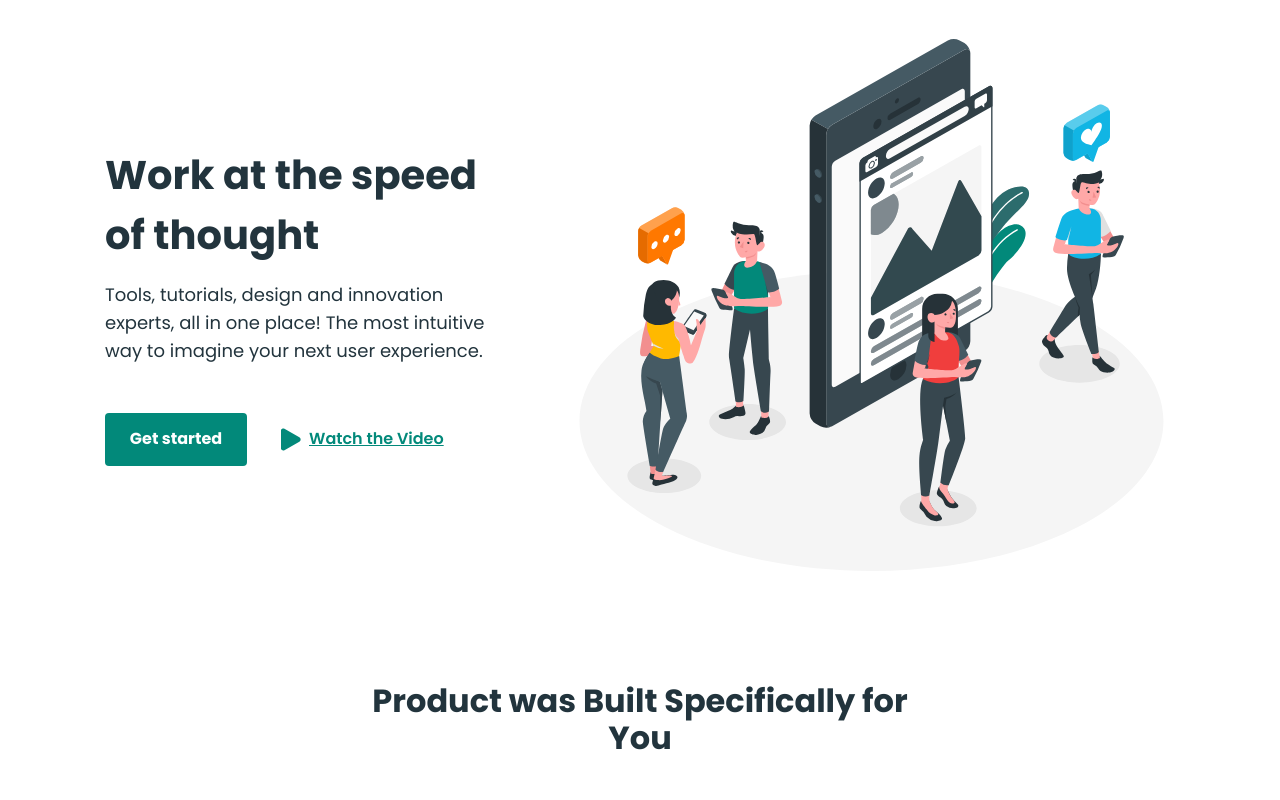
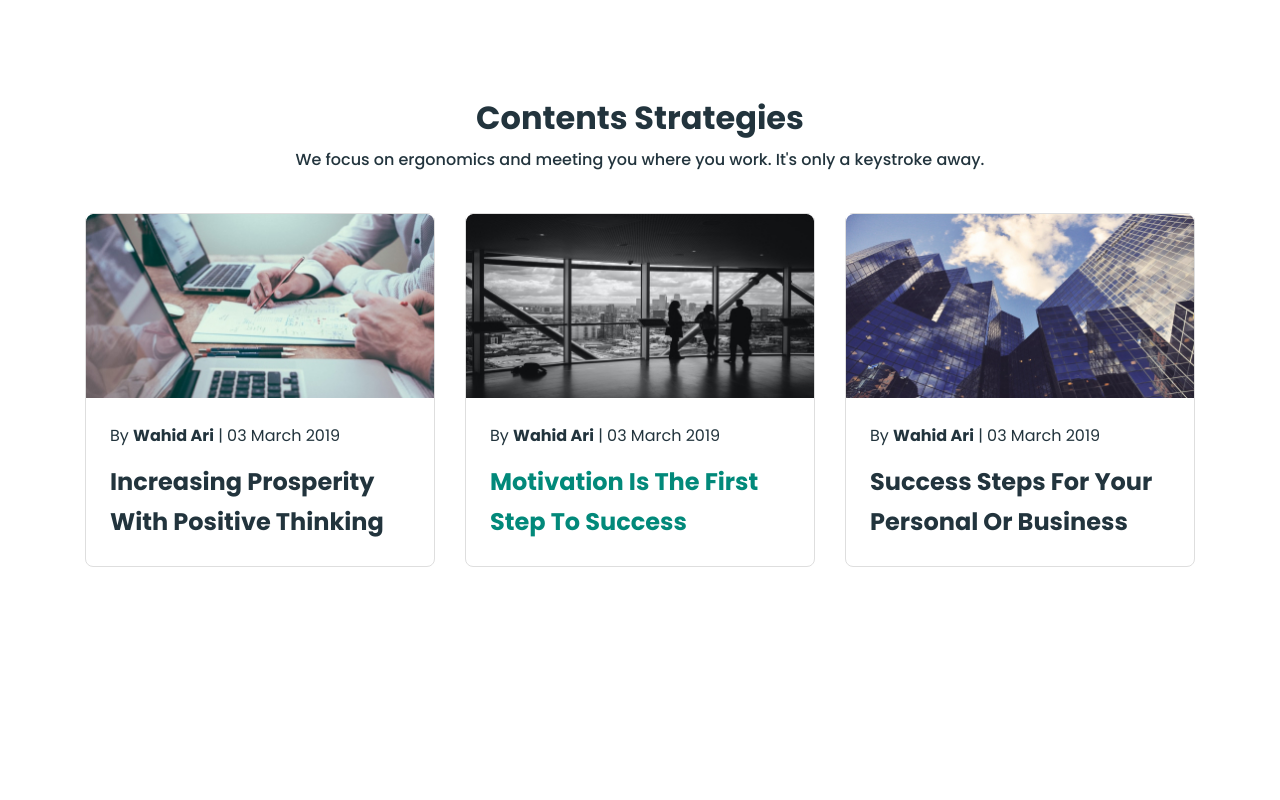
Before and after one commit to Yurii-Masniuk/Business-promotion-2, a plain HTML site: page index.html in a window 1280 px wide. Shown: the top 800 px of the page. Drawn offline with nearby package versions, Linux system fonts and the light colour scheme.

Commit message:
add strateg

```diff
--- a/css/styles.css
+++ b/css/styles.css
@@ -669,8 +669,69 @@ h3 {
 /* #endregion Quick & Easy Process */
 
 /* #region Contents Strategies */
-
-
-
-
+.strateg {
+    padding-top: 100px;
+}
+.strateg .container {
+    padding: 0 20px 0 20px;
+}
+.strateg-title {
+    text-align: center;
+}
+.strateg-title-p {
+    font-family: var(--font-family);
+    text-align: center;
+    margin-top: 10px;
+    margin-bottom: 40px;
+    font-weight: 500;
+    font-size: 16px;
+    line-height: 1.62;
+    color: var(--color-fonts);
+}
+.strateg-list {
+    display: flex;
+    flex-wrap: wrap;
+    justify-content: center;
+    gap: 24px;
+}
+.strateg-list-item {
+    border: 1px solid #dedede;
+    border-radius: 8px;
+    width: 350px;
+    flex-shrink: 0;
+}
+.strateg-list-item-text {
+    padding: 24px;
+}
+.strateg-list-item p {
+    font-family: var(--font-family);
+    margin-bottom: 12px;
+    font-weight: 400;
+    font-size: 16px;
+    line-height: 1.75;
+    color: var(--color-fonts);
+}
+.strateg-list-item span {
+    font-weight: 700;
+}
+.strateg-list-item h3 {
+    font-weight: 700;
+    font-size: 24px;
+    line-height: 1.67;
+    color: #22343d;
+}
+.strateg-list-item:nth-child(2) h3 {
+    color: var(--background-button-dark);
+}
+.strateg-list-item img {
+    max-width: 100%;
+}
+@media screen and (min-width: 1110px) {
+    .strateg-list {
+        display: flex;
+        flex-wrap: nowrap;
+        justify-content: center;
+        gap: 30px;
+    }
+}
 /* #endregion Contents Strategies */
--- a/index.html
+++ b/index.html
@@ -69,7 +69,7 @@
     </header>
     <main>
       <!-- #region Work at the speed of thought -->
-      <section class="thought">
+      <section class="thought hidden">
         <div class="container">
           <div class="thought-content">
             <h1>Work at the speed of thought</h1>
@@ -101,7 +101,7 @@
       </section>
       <!-- #endregion Work at the speed of thought -->
       <!-- #region Product was Built Specifically for You -->
-      <section class="product">
+      <section class="product hidden">
         <div class="container">
           <h2 class="product-title">Product was Built Specifically for You</h2>
           <ul class="product-list">
@@ -163,7 +163,7 @@
       </section>
       <!-- #endregion Product was Built Specifically for You -->
       <!-- #region Management -->
-      <section class="management">
+      <section class="management hidden">
         <div class="container">
           <div class="management-content">
             <h3>Effortless Validation for</h3>
@@ -197,7 +197,7 @@
       </section>
       <!-- #endregion Management -->
       <!-- #region Customer Support -->
-      <section class="support">
+      <section class="support hidden">
         <div class="container">
           <svg class="icon-pict">
             <use href="./svg/icons-pict.svg#icon-support-img"></use>
@@ -246,7 +246,7 @@
       </section>
       <!-- #endregion Customer Support -->
       <!-- #region Collaborative -->
-      <section class="collaborative">
+      <section class="collaborative hidden">
         <div class="container">
           <div class="collaborative-content">
             <h3>Optimisation for</h3>
@@ -280,7 +280,7 @@
       </section>
       <!-- #endregion Collaborative -->
       <!-- #region Quick & Easy Process -->
-      <section class="process">
+      <section class="process hidden">
         <div class="container">
           <h2 class="process-title">Quick & Easy Process</h2>
           <p class="process-title-p">
@@ -340,7 +340,7 @@
       </section>
       <!-- #endregion Quick & Easy Process -->
       <!-- #region Contents Strategies -->
-      <section class="strateg hidden">
+      <section class="strateg">
         <div class="container">
           <h2 class="strateg-title">Contents Strategies</h2>
           <p class="strateg-title-p">
```
